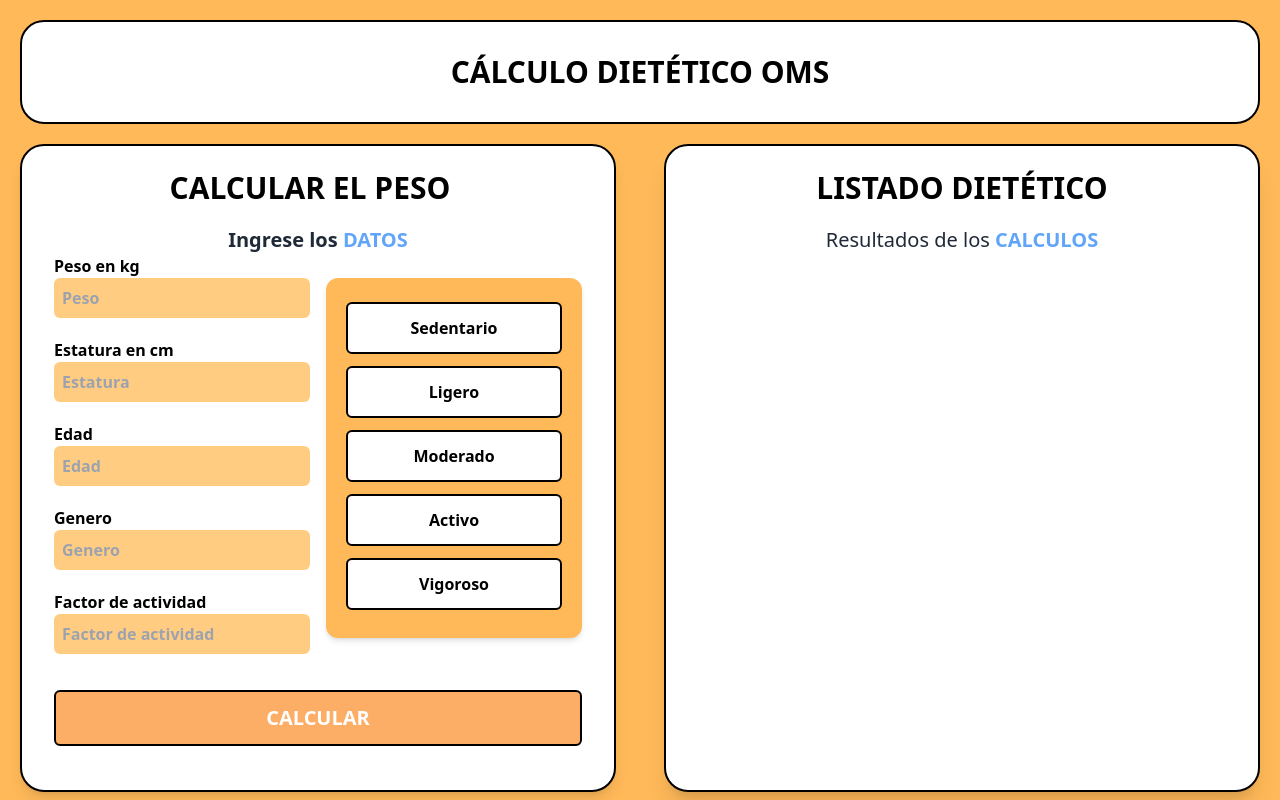
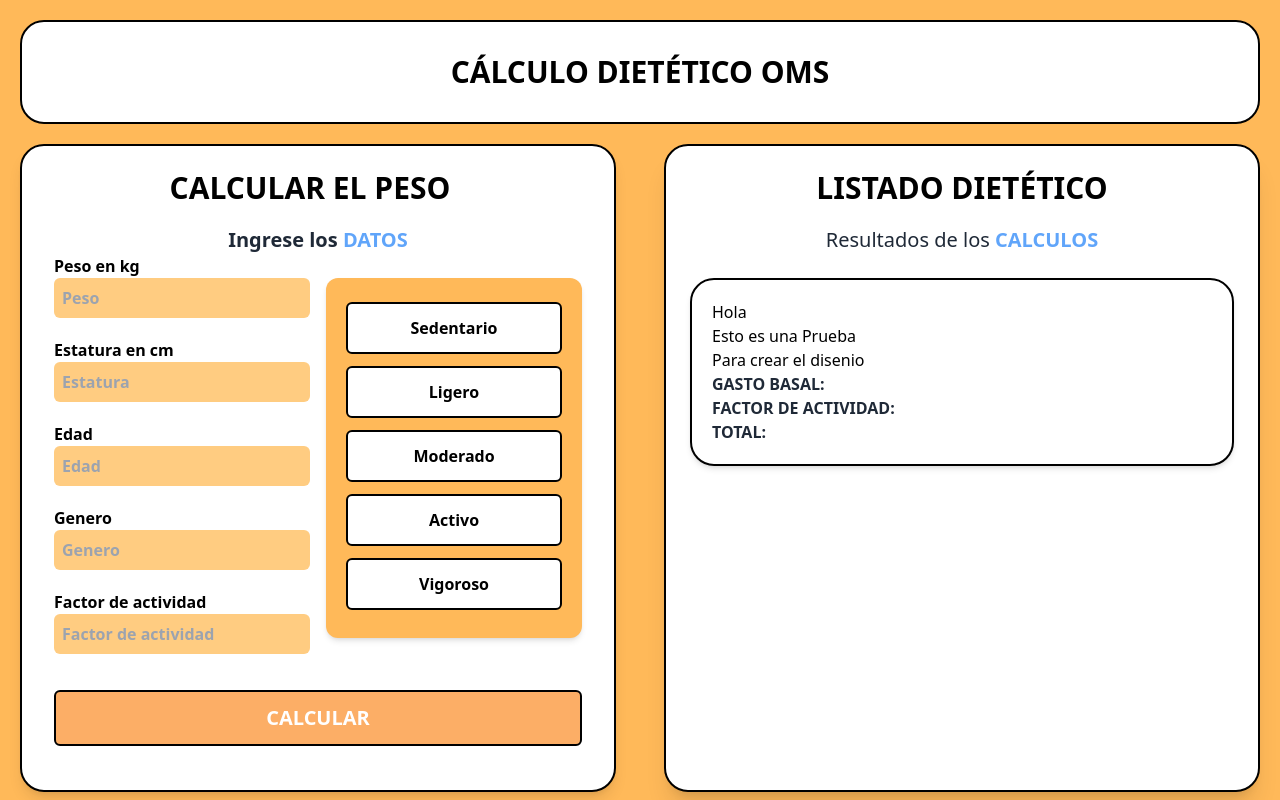
Before and after one commit to Andres-GMP/Dietas, a React (Vite) app: page / in a window 1280 px wide. Built offline with nearby package versions, Linux system fonts and the light colour scheme.

Commit message:
Cambios
yayayya

```diff
--- a/src/App.jsx
+++ b/src/App.jsx
@@ -8,7 +8,7 @@ function App() {
   const [pacientes, setPacientes] = useState([])
   const [paciente, setPaciente] =  useState({})
   const options = ['Hombre','Mujer']
-  const [resultados, setResultados] = useState({av:0})
+  const [resultados, setResultados] = useState({})
 
   useEffect(()=>{
     const cargarLocalStorage = ()=>{
@@ -31,25 +31,48 @@ function App() {
     // console.log(pacientesActualizados);
     setPacientes(pacientesActualizados)
   }
-  const calculoOMS = (peso,edad,estatura,factor) =>{
+  const calculoOMS = (peso,estatura,edad,genero,factor) =>{
     //let calcular = peso + estatura
     peso = parseFloat(peso)
+    estatura = parseFloat(estatura)
     edad = parseFloat(edad)
-    estatura = parseFloat(estatura)
+    genero = genero
     factor = parseFloat(factor)
+    let calc = 0
+    let actv = 0
+   if(genero == "masculino"){
+      calc = (11.3 * peso) + (16 * estatura) + 901
 
-   // if(genero == "masculino"){
-      let av = (11.3 * peso) + (16 * estatura) + 901
-      resultados === av
-      console.log(av)
+      console.log(calc)
+      if(edad >= 18){
+        actv = calc * factor
+        console.log(actv)
+      }
+      else{
+        console.log("Debido a que no es mayor de edad, entonces no podemos calcular el factor de actividad.")
+      }
+    }
+   else if(genero == "femenino"){
+      calc = (8.7 * peso) - (25 * estatura) + 865
+      console.log(calc)
 
-    //}
-   /* else if(genero == "femenino"){
-      let av = (8.7 * peso) - (25 * estatura) + 865
+      if(edad >= 18){
+
+        actv = calc * factor
+        console.log(actv)
+      }
+      else{
+        console.log("Debido a que no es mayor de edad, entonces no podemos calcular el factor de actividad.")
+      }
     }
     else{
-      print("Elige un genero valido (femenino o masculino)")
-    }*/
+      console.log("Elige un genero valido")
+    }
+    setResultados({
+      basal:calc,
+      fa:actv,
+      total:actv,
+    })
   }
 
   return (
@@ -62,12 +85,14 @@ function App() {
           paciente = {paciente}
           setPaciente = {setPaciente}
           calculoOMS = {calculoOMS}
+          setResultados ={setResultados}
           />
         <Listado
           pacientes = {pacientes}
           resultados = {resultados}
           setPaciente  = {setPaciente}
           eliminarPaciente = {eliminarPaciente}
+
          />
          {/*
          <Droplist
--- a/src/components/Formulario.jsx
+++ b/src/components/Formulario.jsx
@@ -3,7 +3,7 @@ import {useState, useEffect} from 'react';
 import Dropdown from './Droplist';
 
 
-export const Formulario = ({setPacientes, pacientes, paciente,setPaciente, calculoOMS}) => {
+export const Formulario = ({setPacientes, pacientes, paciente,setPaciente, calculoOMS, setResultados}) => {
     const [peso, setPeso] = useState('');
     const [estatura, setEstatura] = useState('');
     const [edad, setEdad] = useState('');
@@ -64,7 +64,7 @@ export const Formulario = ({setPacientes, pacientes, paciente,setPaciente, calcu
         }else{
             objetoPaciente.id = genKey();
             setPacientes([...pacientes,objetoPaciente]);
-            calculoOMS(peso,estatura,edad,factor)
+            calculoOMS(peso,estatura,edad,genero,factor)
         }
 
 
@@ -141,6 +141,7 @@ export const Formulario = ({setPacientes, pacientes, paciente,setPaciente, calcu
                 <span>
                     <input type="submit" id='btn1' className= "bg-[#FCAE66] text-white rounded-md text-xl font-bold w-full hover:bg-[#f59740] border-2 border-black hover:cursor-pointer p-3 mt-4 mb-5  "
                     value = {paciente.id ? 'Editar paciente': 'CALCULAR'}
+                    onClick ={()=>setResultados(calculoOMS)}
                     />
                 </span>
                 </div>
--- a/src/components/Listado.jsx
+++ b/src/components/Listado.jsx
@@ -10,6 +10,7 @@ export const Listado = ({pacientes, setPaciente, eliminarPaciente, resultados})
             <div>
                 <h2 className='text-3xl text-center font-bold text-black '>LISTADO DIETÉTICO</h2>
                 <p className='text-center text-xl mt-5 text-gray-800'>Resultados de los  <span className=' text-blue-400 font-bold'> CALCULOS </span></p>
+                <Pacientes resultados = {resultados}></Pacientes>
                 {
 
                     pacientes.map(paciente =>(
--- a/src/components/Pacientes.jsx
+++ b/src/components/Pacientes.jsx
@@ -17,8 +17,9 @@ const handleEliminar = () => {
         <p>Hola</p>
         <p>Esto es una Prueba</p>
         <p>Para crear el disenio</p>
-        {/*<p className='uppercase text-gray-800 font-bold'>Calculo: <span className='font-normal normal-case'>{resultados}</span></p>*/}
-
+        <p className='uppercase text-gray-800 font-bold'>Gasto basal: <span className='font-normal normal-case'>{resultados.basal}</span></p>
+        <p className='uppercase text-gray-800 font-bold'>Factor de actividad: <span className='font-normal normal-case'>{resultados.fa}</span></p>
+        <p className='uppercase text-gray-800 font-bold'>Total: <span className='font-normal normal-case'>{resultados.total}</span></p>
                 {/*<div className='flex justify-between gap-2 mt-4'>
                   <input type="button" value = {"EDITAR"} className = 'font-semibold bg-blue-700 w-full rounded-md hover:cursor-pointe hover:bg-blue-800 hover:text-blue-100' onClick = {()=>setPaciente(paciente)}/>
                   <input type="button" value = {"ELIMINAR"} className = 'font-semibold bg-red-500  w-full  p-1 rounded-md hover:cursor-pointer hover:bg-red-600 hover:text-red-100'
```
